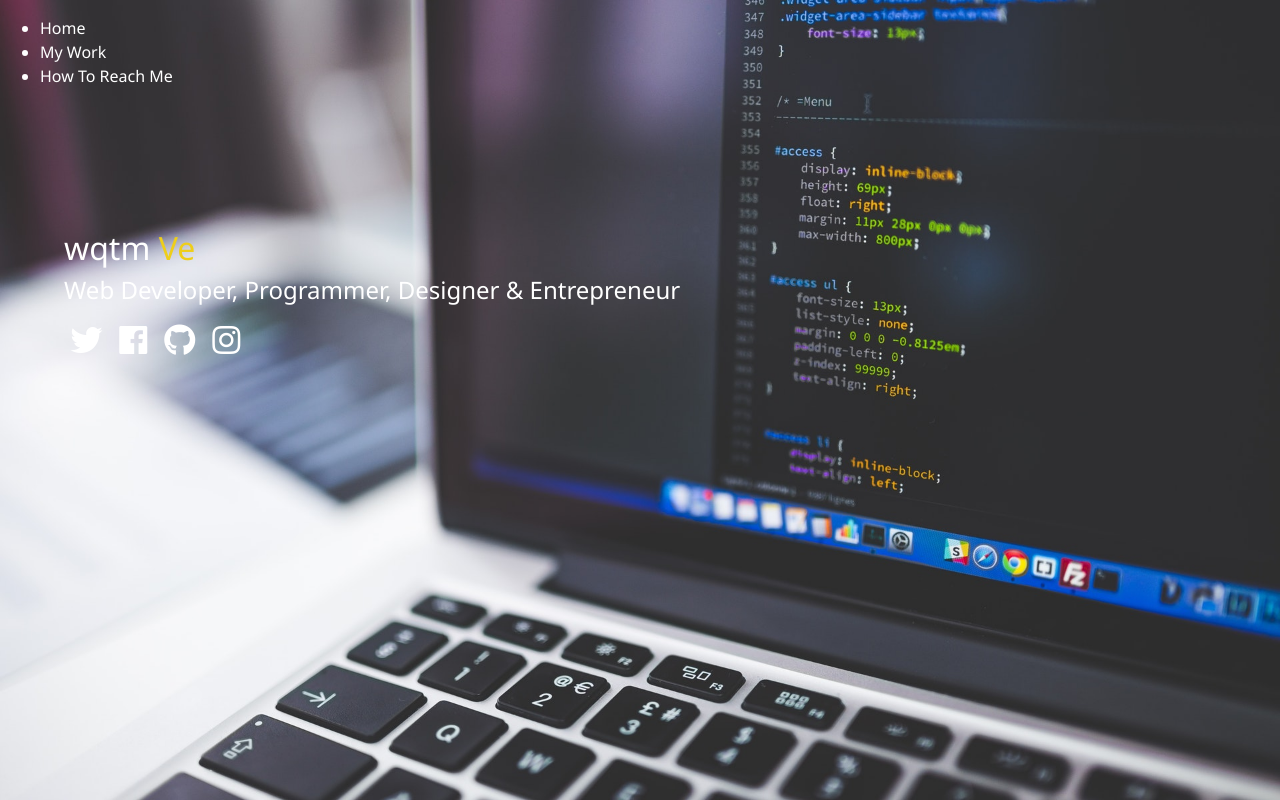
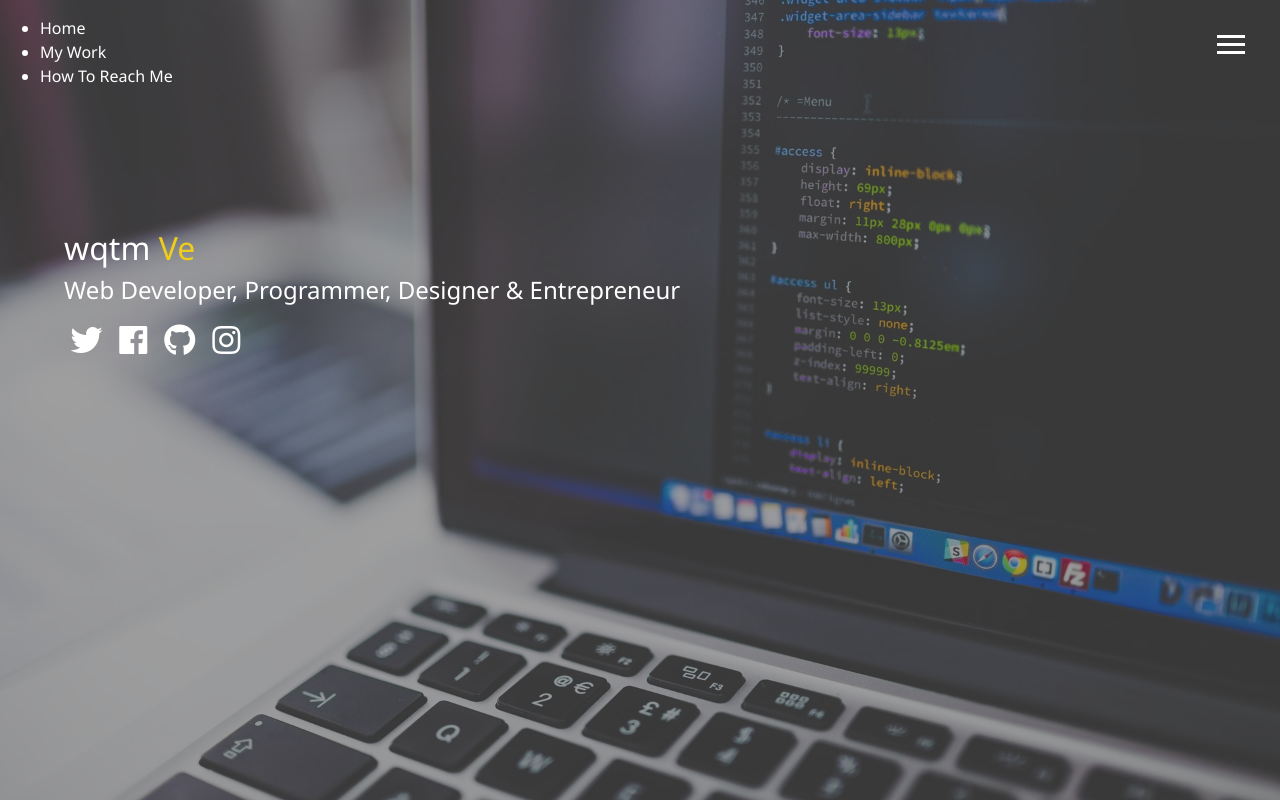
Before and after one commit to tshatmanaliev/portfolio-website, a website: page dist/index.html in a window 1280 px wide. Drawn offline with Linux system fonts and the light colour scheme.

Commit message:
Menu button, js code & rotate

```diff
--- a/scss/_config.scss
+++ b/scss/_config.scss
@@ -21,8 +21,7 @@ $background-opacity: 0.5;
                 width: 100%;
                 height: 100%;
                 z-index: -1;
-                background: rgba(&primary-color,
-                $background-opacity);
+                background: rgba($primary-color, $background-opacity);
             }
         }
 
--- /dev/null
+++ b/scss/_menu.scss
@@ -0,0 +1,40 @@
+//MEnu button
+.menu-btn {
+    position: absolute;
+    z-index: 3;
+    right: 35px;
+    top: 35px;
+    cursor: pointer;
+    @include easeOut;
+
+    .btn-line {
+        width: 28px;
+        height: 3px;
+        margin: 0 0 5px 0;
+        background: #ffffff;
+        @include easeOut;
+    }
+    //Rotate into x with menu lines
+    &.close {
+        transform: rotate(180deg);
+
+        .btn-line {
+            //Line  1 - Rotate
+            &:nth-child(1) {
+                transform: rotate(45deg) translate(5px, 5px);
+
+            }
+
+            //Line 2 - Hide
+            &:nth-child(2) {
+                opacity: 0;
+            }
+
+            //LIne 3 - Rotate
+            &:nth-child(3) {
+                transform: rotate(-45deg) translate(7px, -6px);
+
+            }
+        }
+    }
+}
--- a/scss/main.scss
+++ b/scss/main.scss
@@ -1,5 +1,7 @@
 
 @import 'config';
+@import 'menu';
+
 * {
     box-sizing: border-box;
 }
```
Also changed, not shown: dist/css/main.css, dist/js/main.js.
